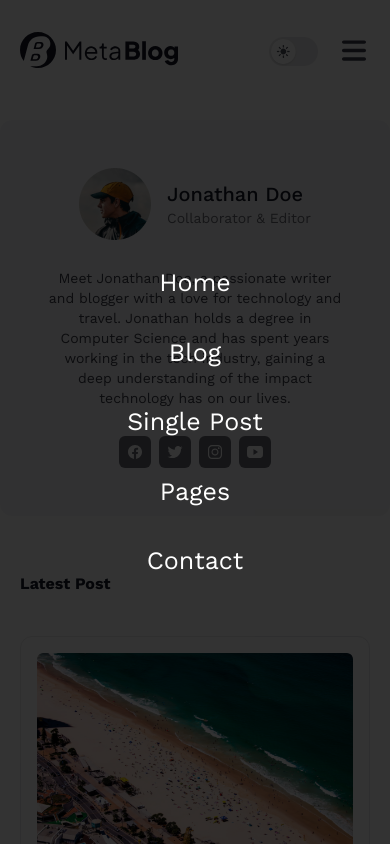
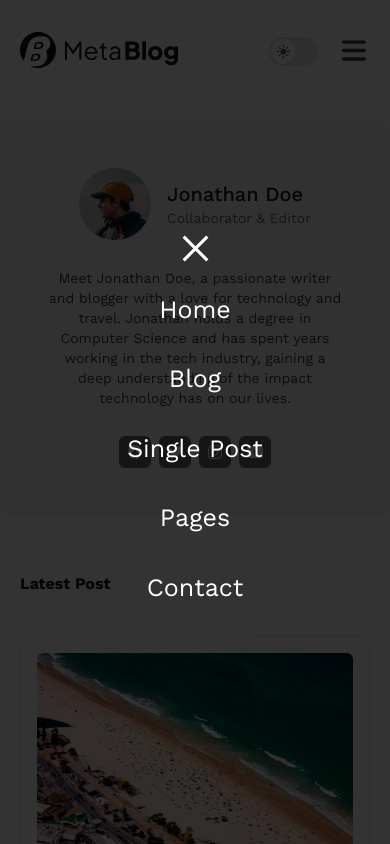
Before and after one commit to oluwaseyi-1-Ade/TFC-BLOG, a React (Vite) app: page /author-page in a window 390 px wide. Both pictures are taken after a click on the element 317 px from the left and 50 px from the top of the page. Shown: the top 844 px of the page. Built offline with nearby package versions, Linux system fonts and the light colour scheme.

Commit message:
Close-btn updated

```diff
--- a/src/Components/Navbar.tsx
+++ b/src/Components/Navbar.tsx
@@ -2,6 +2,7 @@ import Logo from "../assets/svg/Logo.svg";
 import SearchIcon from "../assets/svg/search-icon.svg";
 import Switch from "../assets/imgs/Switch.png";
 import Menu from "../assets/svg/menu.svg";
+import closeBtn from "../assets/svg/closeBtn.svg"
 import { NavLink } from "react-router-dom";
 import { useState } from "react";
 
@@ -102,9 +103,11 @@ const Navbar = () => {
                 </nav>
 
                 <div className={`${menu}
-                    absolute right-0 left-0 h-[100vh] top-0 flex flex-col gap-2 bg-black bg-opacity-80 items-center justify-center`}
+                    absolute right-0 left-0 h-[100vh] top-0 flex flex-col gap-2 bg-black bg-opacity-80 items-center justify-center`}>
 
-                >
+                    <div onClick={handleClick} >
+                        <img src={closeBtn} alt="cancel" className="h-[45px]" />
+                    </div>
                     <NavLink
                         end
                         to="/"
```
Also changed, not shown: src/assets/svg/closeBtn.svg (added).
